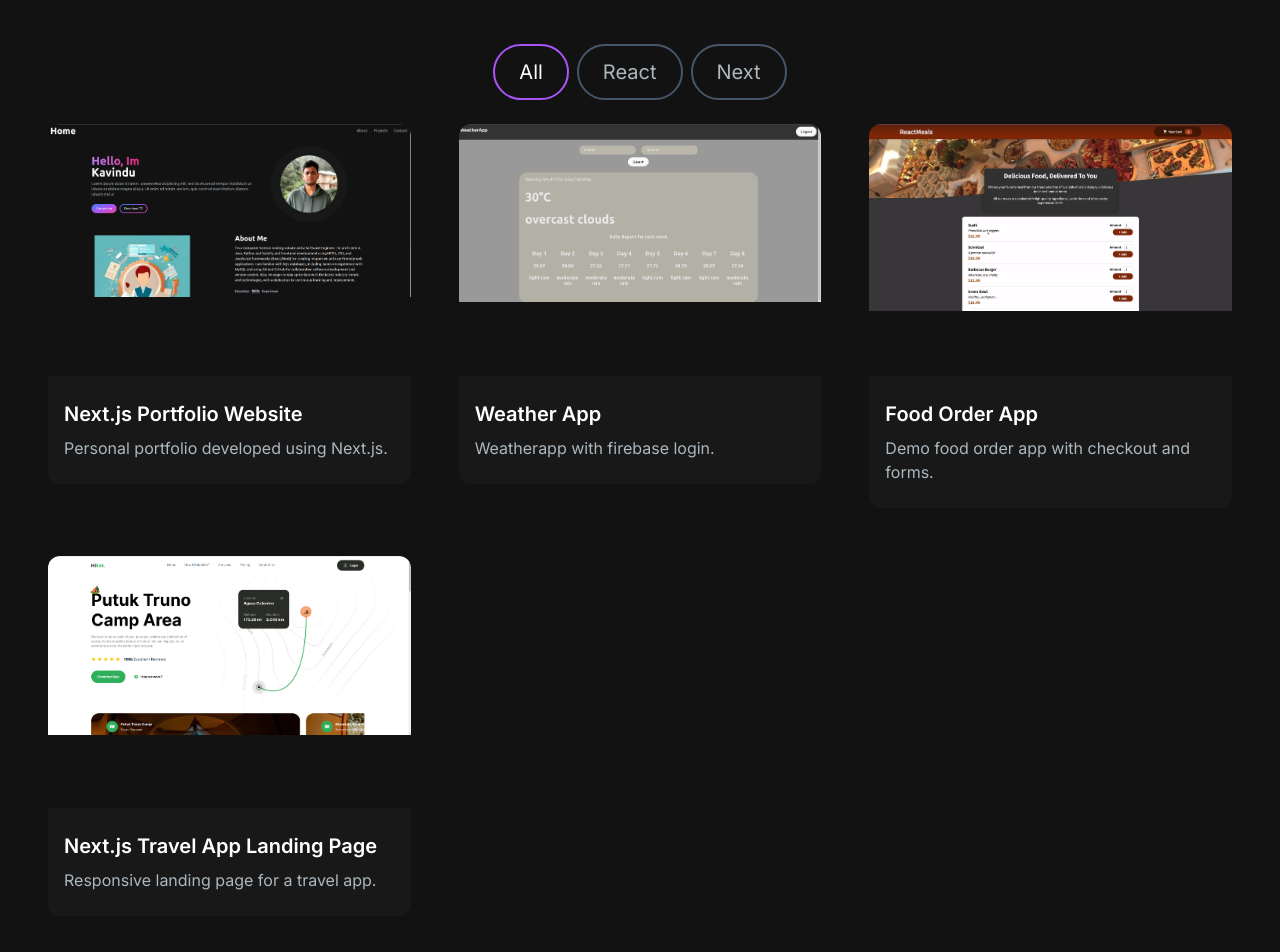
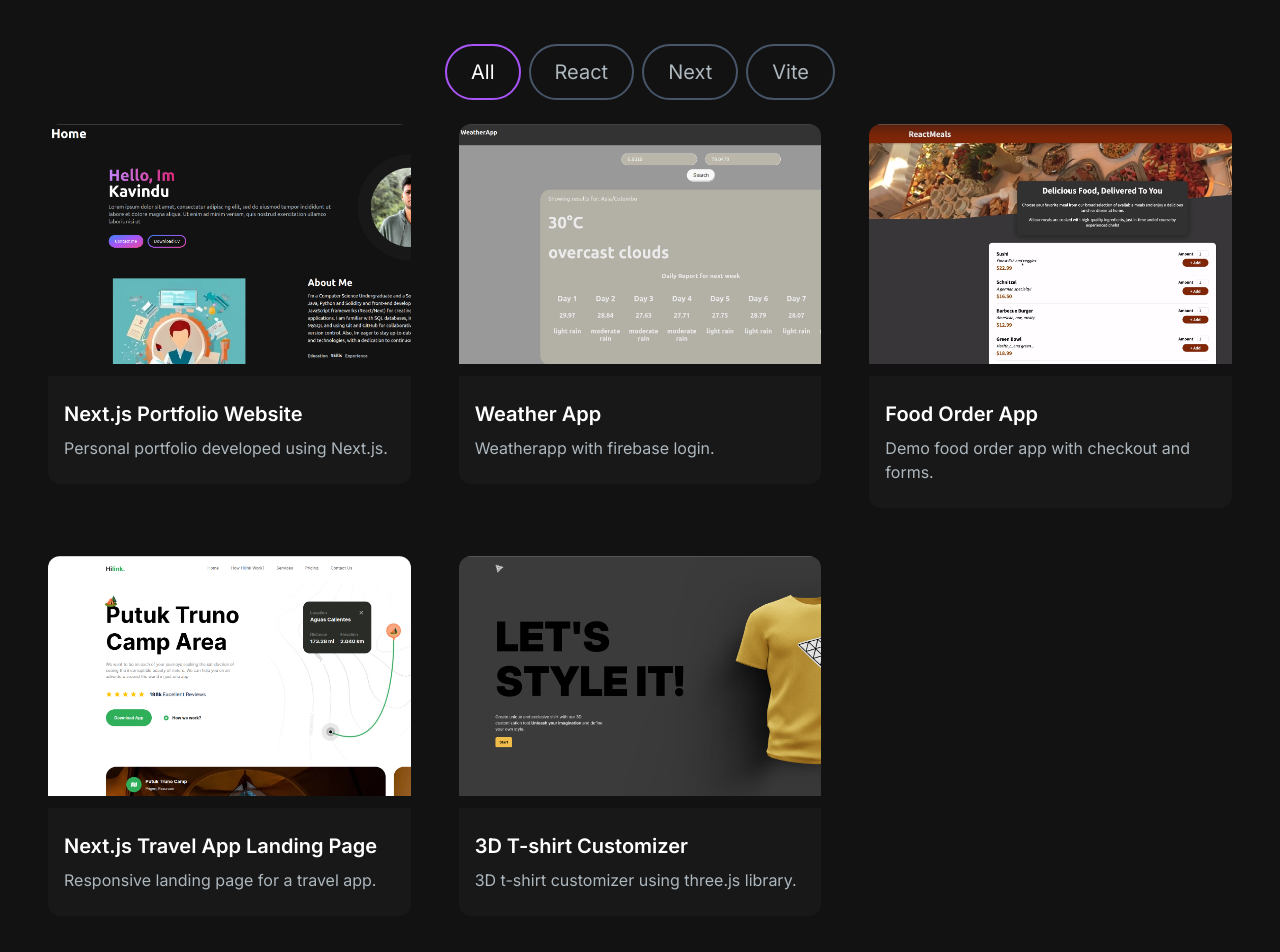
Before and after one commit to kavindu25/personal-portfolio, a Next.js app: page / in a window 1280 px wide. Shown: the part 1460-2412 px from the top of the page. Built offline with nearby package versions, Linux system fonts and the light colour scheme.

Commit message:
feat: updated projects section

```diff
--- a/app/components/ProjectCard.jsx
+++ b/app/components/ProjectCard.jsx
@@ -6,8 +6,8 @@ const ProjectCard = ({ imgUrl, title, description, gitUrl, previewUrl }) => {
   return (
     <div>
       <div
-        style={{ background: `url(${imgUrl})`, backgroundSize: "contain", backgroundRepeat: "no-repeat" }}
-        className="relative group h-52 md:h-60 rounded-t-xl bg-[#181818] py-5 px-4 "
+        style={{ backgroundImage: `url(${imgUrl})`, backgroundSize:'cover',  backgroundRepeat: "no-repeat" }}
+        className="relative group h-52 md:h-60  rounded-t-xl bg-[#181818] py-5 px-4"
       >
         <div className="overlay items-center justify-center absolute top-0 left-0 w-full h-full bg-[#181818] bg-opacity-0 hidden group-hover:flex group-hover:bg-opacity-80 transition-all duration-500 ">
           <Link
--- a/app/components/ProjectsSection.jsx
+++ b/app/components/ProjectsSection.jsx
@@ -41,6 +41,15 @@ const projectData = [
     gitUrl: "https://github.com/kavindu25/nextjs-travel-app",
     previewUrl: "https://nextjs-travel-app-kavindu25.vercel.app/",
   },
+  {
+    id: 5,
+    title: "3D T-shirt Customizer",
+    description: "3D t-shirt customizer using three.js library.",
+    image: "images/projects/shirtCustomizer.png",
+    tag: ["All", "Web", "Vite"],
+    gitUrl: "https://github.com/kavindu25/3d-tshirt-customizer",
+    previewUrl: "https://3d-tshirt-customizer.vercel.app/",
+  },
 ];
 
 const ProjectsSection = () => {
@@ -83,6 +92,11 @@ const ProjectsSection = () => {
           name="Next"
           isSelected={tag === "Next"}
         />
+        <ProjectTag
+          onClick={handleTagChange}
+          name="Vite"
+          isSelected={tag === "Vite"}
+        />
       </div>
       <ul ref={ref} className="grid md:grid-cols-3 gap-8 md:gap-12">
         {filteredProjects.map((project, index) => {
```
Also changed, not shown: public/images/projects/shirtCustomizer.png (added).
